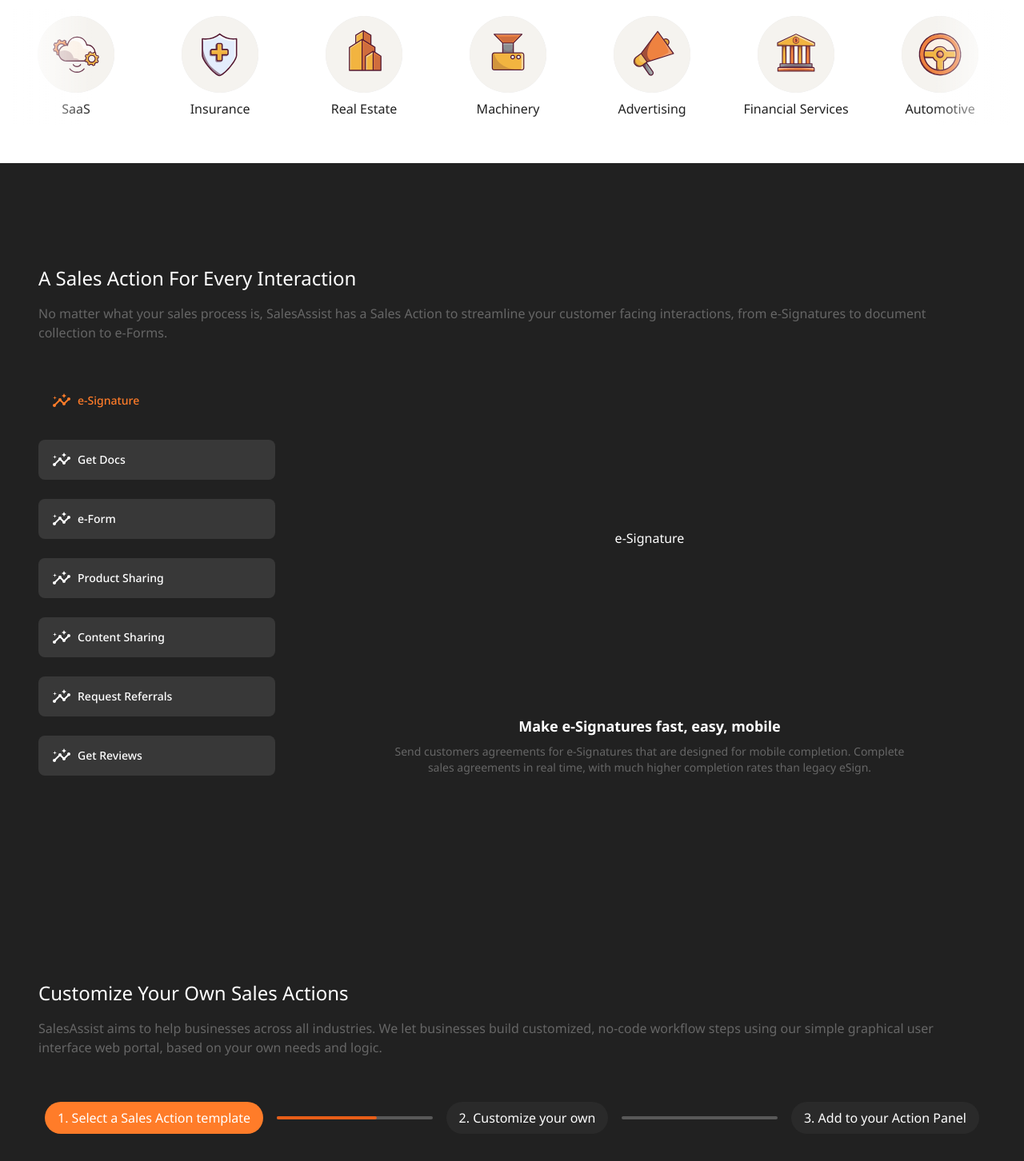
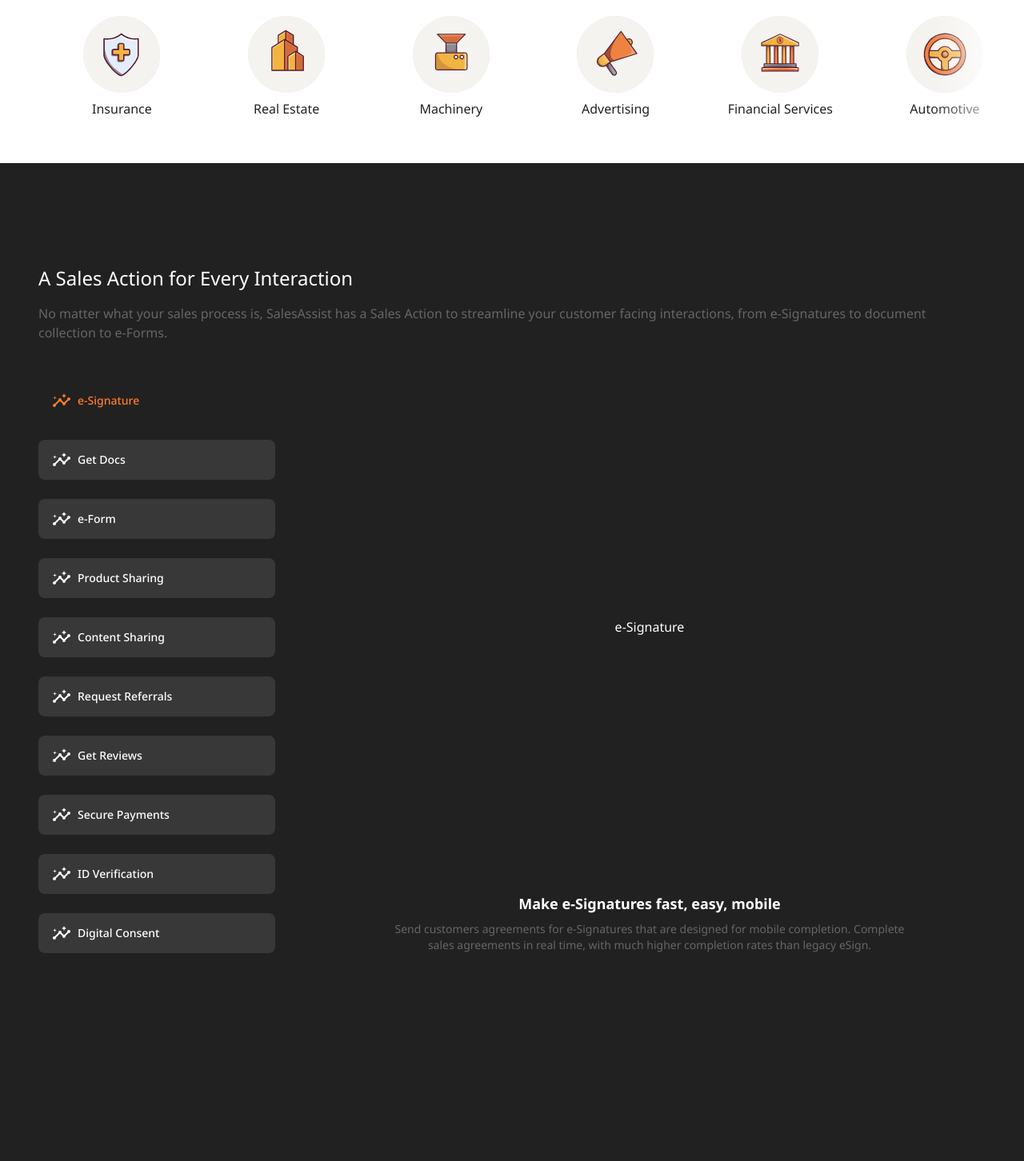
Before and after one commit to dealerappcenter/sales-assist-web, a Next.js app: page /why-sales-assist in a window 1280 px wide. Shown: the part 720-2172 px from the top of the page at 80% size. Built offline with nearby package versions, Linux system fonts and the light colour scheme.

Commit message:
fix types - api

```diff
--- a/package.json
+++ b/package.json
@@ -14,6 +14,7 @@
     "framer-motion": "^6.3.0",
     "lodash.omit": "^4.5.0",
     "next": "12.1.5",
+    "popmotion": "^11.0.3",
     "postcss": "^8.4.12",
     "react": "18.0.0",
     "react-calendly": "^4.0.1",
--- a/pages/why-sales-assist.tsx
+++ b/pages/why-sales-assist.tsx
@@ -3,7 +3,7 @@ import Head from "next/head";
 import {
     WhySalesAssistHero,
     WhySalesAssistSalesProcess,
-    WhySalesAssistIteration,WhySalesAssistSimplifySales,
+    WhySalesAssistIteration, WhySalesAssistSimplifySales,
     WhySalesAssistCompleteSalesFaster,
     WhySalesAssistCompletingSalesIsPainless,
 } from "@src/sections/WhySalesAssist";
@@ -19,15 +19,15 @@ const WhySalesAssist: NextPage<WhySalesAssistSections> = (props) => {
             <link rel="icon" href="/favicon.ico" />
         </Head>
 
-        <WhySalesAssistHero {...{data: hero}} />
+        <WhySalesAssistHero {...{ data: hero }} />
 
-        <WhySalesAssistSalesProcess {...{ data: salesProcess }}/>
+        <WhySalesAssistSalesProcess {...{ data: salesProcess }} />
 
-        <WhySalesAssistIteration {...{ data: actions }} id='actions'/>
+        <WhySalesAssistIteration {...{ data: actions }} id='actions' />
 
-        <WhySalesAssistSimplifySales {...{ data: simplifySales}}  />
+        <WhySalesAssistSimplifySales {...{ data: simplifySales }} />
 
-        <WhySalesAssistCompleteSalesFaster {...{ data: completeSalesFaster }}/>
+        <WhySalesAssistCompleteSalesFaster {...{ data: completeSalesFaster }} id='complete-sales-faster-anywhere' />
 
         <WhySalesAssistCompletingSalesIsPainless {...{ data: completeSalesPainless }} />
 
@@ -42,8 +42,8 @@ export const getStaticProps: GetStaticProps = async (context) => {
     const data = getWhySalesAssistSections();
 
     return {
-      props: {
-          ...data
-      }
+        props: {
+            ...data
+        }
     }
-  }
+}
--- /dev/null
+++ b/src/api/index.ts
@@ -0,0 +1,27 @@
+const API_URL = process.env.NEXT_PUBLIC_DATO_CMS_API_KEY || '';
+const API_TOKEN = process.env.NEXT_PUBLIC_DATO_CMS_API_KEY || ''
+
+interface Config<T> {
+    [key: string]: T
+}
+
+export async function fetchCmsAPI<T>(query: string, { variables }: Config<T> = {}) {
+    const res = await fetch(API_URL, {
+        method: 'POST',
+        headers: {
+            'Content-Type': 'application/json',
+            Authorization: `Bearer ${API_TOKEN}`,
+        },
+        body: JSON.stringify({
+            query,
+            variables,
+        }),
+    });
+
+    const json = await res.json();
+    if (json.errors) {
+        throw new Error(`Failed to fetch API, ${json.errors}`);
+    }
+
+    return json.data as T;
+}
--- a/src/mocks/aboutUs/hero.json
+++ b/src/mocks/aboutUs/hero.json
@@ -4,12 +4,12 @@
     "our_values": {
         "name": "Our Values",
         "values": [
-            { "code": "FOI", "title": "Focus On Impact", "desc": "What matters is the level of impact."},
+            { "code": "FOI", "title": "Focus on Impact", "desc": "What matters is the level of impact."},
             { "code": "SO", "title": "Stay Open", "desc": "An open heart and mind is our source of power."},
             { "code": "PS", "title": "Profound Support", "desc": "We are responsible for the success of each other – we succeed together."},
             { "code": "TBS", "title": "Take Bold Steps", "desc": "Think big. Start small. Fail forward."},
             { "code": "RR", "title": "Radical Resourcefulness", "desc": "We have everything we need to succeed – it’s about finding the unseen path."},
-            { "code": "EO", "title": "Everyone Is An Owner", "desc": "We all share the same passion for the product, company, and customers."}
+            { "code": "EO", "title": "Everyone is an Owner", "desc": "We all share the same passion for the product, company, and customers."}
         ]
     }
 }
--- a/src/mocks/whySalesAssits/actions.json
+++ b/src/mocks/whySalesAssits/actions.json
@@ -1,5 +1,5 @@
 {
-    "title": "A Sales Action For Every Interaction",
+    "title": "A Sales Action for Every Interaction",
     "desc": "No matter what your sales process is, SalesAssist has a Sales Action to streamline your customer facing interactions, from e-Signatures to document collection to e-Forms.",
     "actions": [
         {
@@ -57,6 +57,30 @@
             "desc": "Make it extremely easy for your customers to leave a review. Send personalized text/email links that customers can tap and instantly leave reviews on their platform of choice.",
             "url": null,
             "delay": 1.2
+        },
+        {
+            "code": "Secure Payments",
+            "name": "Secure Payments",
+            "title": "Collect payments seamlessly",
+            "desc": "Collect payments in real-time without web redirects or inefficient IVR systems. Using personalized payment links, quickly and securely collect payments wherever your customers and salespeople are.",
+            "url": null,
+            "delay": 1.4
+        },
+        {
+            "code": "ID Verification",
+            "name": "ID Verification",
+            "title": "Add convenient security",
+            "desc": "Stay secure without adding friction to your sales process. Use real-time ID verification straight from your customer's smartphones, eliminating the need for in-person visits or emailing of documents.",
+            "url": null,
+            "delay": 1.6
+        },
+        {
+            "code": "Digital Consent",
+            "name": "Digital Consent",
+            "title": "Gain fast, easy and compliant consent",
+            "desc": "Eliminate the time consuming and error-prone script reading. Send customers a T&C they can accept immediately (e.g., through checkboxes) right from their mobile device.",
+            "url": null,
+            "delay": 1.8
         }
     ]
 }
--- a/src/mocks/whySalesAssits/salesProcess.json
+++ b/src/mocks/whySalesAssits/salesProcess.json
@@ -8,10 +8,6 @@
         {
             "code": "MDQ",
             "name": "Medical Equipment"
-        },
-        {
-            "code": "SAAS",
-            "name": "SaaS"
         },
         {
             "code": "INSRC",
--- a/src/sections/WhySalesAssist/CompleteSalesFaster.tsx
+++ b/src/sections/WhySalesAssist/CompleteSalesFaster.tsx
@@ -1,9 +1,9 @@
 import { buildIcon } from '@src/utils/icons';
 import { easySteps } from '@src/assets';
 
-export const WhySalesAssistCompleteSalesFaster: React.FC<Section<WhySalesAssistCompleteSalesFaster>> = ({ data }) => {
+export const WhySalesAssistCompleteSalesFaster: React.FC<Section<WhySalesAssistCompleteSalesFaster>> = ({ data, id }) => {
     return (
-        <section className="bg-white-normal">
+        <section id={id} className="bg-white-normal">
             <div className='container py-6 mx-auto lg:px-12 lg:py-20 overflow-x-auto'>
                 <div className='px-4 md-px-0 mb-2'>
                     <h1 className="mb-4 text-gray-primary">{data.title}</h1>
--- a/src/sections/WhySalesAssist/Hero.tsx
+++ b/src/sections/WhySalesAssist/Hero.tsx
@@ -9,8 +9,8 @@ export const WhySalesAssistHero: React.FC<Section<WhySalesAssistHeroSection>> =
       <Nav />
       <div className='flex-grow container mx-auto flex items-center justify-center flex-col gap-12'>
         <div className='text-center bold w-full'>
-          <h1 className='text-gray-primary md:text-4xl font-bold mb-6'>End long and painful sales completion process</h1>
-          <p className='mx-auto md:px-6 text-gray-secondary text-sm md:text-base max-w-5xl'>Customers hate being bounced from phone call to inbox to branch, and your team hates wasting valuable time to complete the sale. SalesAssist helps you deliver a sleek, mobile experience that your customers start and finish from their phones, while giving valuable time back to your team.</p>
+          <h1 className='text-gray-primary md:text-4xl font-bold mb-6'>{data.title}</h1>
+          <p className='mx-auto md:px-6 text-gray-secondary text-sm md:text-base max-w-5xl'>{data.desc}</p>
         </div>
         <div className='relative overflow-x-auto overflow-y-hidden w-full flex gap-2 md:items-center md:justify-center pb-12'>
           {/* list of things here */}
--- a/src/sections/WhySalesAssist/SimplifySales.tsx
+++ b/src/sections/WhySalesAssist/SimplifySales.tsx
@@ -6,10 +6,9 @@ import { useProgress } from '@hooks/useProgress';
 import { useInView } from 'react-intersection-observer';
 import classNames from 'classnames';
 import { motion } from 'framer-motion';
-import { fade } from '@src/utils/animations';
+import { fade, fadeInRight } from '@src/utils/animations';
 
 export const WhySalesAssistSimplifySales: React.FC<Section<WhySalesAssistSimplifySalesSection>> = ({ id, data }) => {
-    const { } = useResponsive();
     const [ref, inView] = useInView({ triggerOnce: true });
     const { progressLeft, startProgress } = useProgress();
     const currentStep = useRef<number>(0);
@@ -72,17 +71,17 @@ export const WhySalesAssistSimplifySales: React.FC<Section<WhySalesAssistSimplif
                             if (currentStep.current !== i) {
                                 return null
                             }
-                            return <motion.div initial='start' animate='stop' variants={fade} key={d.id} className='w-full flex items-center'>
-                                <motion.div initial={{ opacity: 0, translateY: 300 }} animate={{ opacity: 1, translateY: 0 }} transition={{ duration: 1, ease: 'linear' }} className='w-full md:w-1/2 px-6'>
+                            return <motion.div initial={{ opacity: 0, translateX: 300 }} animate={{ opacity: 1, translateX: 0 }} transition={{ duration: 2, ease: "easeInOut"}} key={d.id} className='w-full flex items-center'>
+                                <div className='w-full md:w-1/2 px-6'>
                                     <Image src={d.image} alt='example' />
-                                </motion.div>
+                                </div>
 
-                                <motion.div initial={{ opacity: 0, translateX: 300 }} animate={{ opacity: 1, translateX: 0 }} transition={{ duration: 1, ease: 'linear' }}  className="text-white-normal w-1/2 hidden md:block">
+                                <div  className="text-white-normal w-1/2 hidden md:block">
                                     <h3>{d.title}</h3>
                                     <p className='text-gray-secondary'>
                                         {d.desc}
                                     </p>
-                                </motion.div>
+                                </div>
                             </motion.div>
                         })}
                     </div>
--- a/src/utils/routes.ts
+++ b/src/utils/routes.ts
@@ -45,7 +45,7 @@ const salesAssist = {
     links: [
         { path: '/#how-it-works', name: RouteNames.howItWorks },
         { path: '/#benefits', name: RouteNames.Benefits },
-        { path: '', name: 'Use Cases' },
+        { path: `${Paths.whySalesAssist}/#complete-sales-faster-anywhere`, name: 'Use Cases' },
         { path: `${Paths.whySalesAssist}/#actions`, name: RouteNames.actions },
         { path: Paths.pricing, name: RouteNames.pricing },
         { path: `${Paths.pricing}/#Q&A`, name: RouteNames.qAndA },
```
Also changed, not shown: 1 other file (tests, documents, lock files or other folders).
